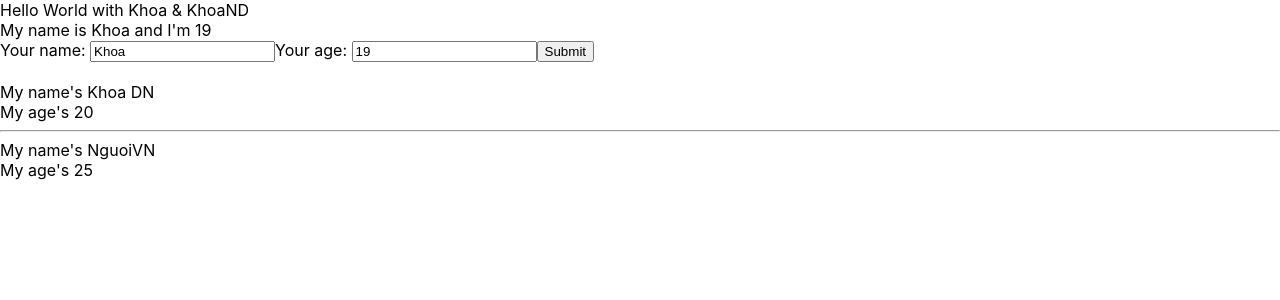
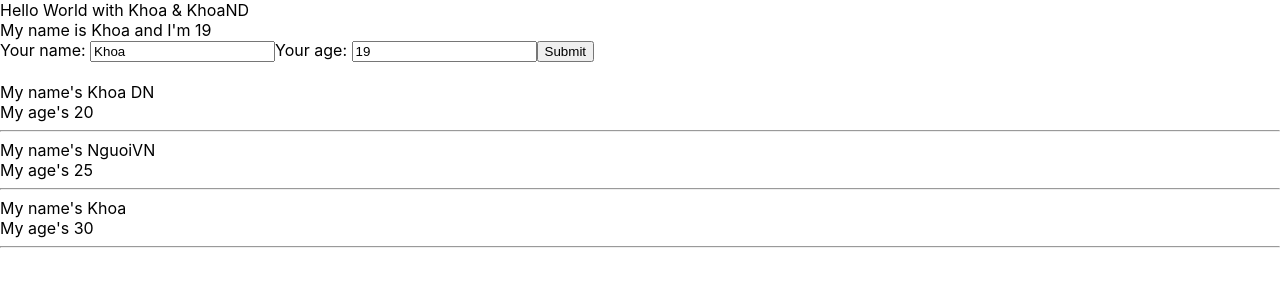
Before and after one commit to Khoa-Dam/my-react-app, a React (Create React App) app: page / in a window 1280 px wide. Shown: the top 300 px of the page. Built offline with nearby package versions, Linux system fonts and the light colour scheme.

Commit message:
Outputting list

```diff
--- a/src/components/DisplayInfor.js
+++ b/src/components/DisplayInfor.js
@@ -1,16 +1,23 @@
 import React from "react";
 
 class DisplayInfor extends React.Component {
-  render(){
+  render() {
     // destructoring array/object
-    const {age, name} = this.props; // object
+    const { listUsers } = this.props; // object
     //props => viết tắt properties
     return (
       <div>
-        <div>My name's {name}</div>
-        <div>My age's {age}</div>
+        {listUsers.map((user) => {
+          return (
+            <div key={user.id}>
+              <div>My name's {user.name} </div>
+              <div>My age's {user.age}</div>
+              <hr />
+            </div>
+          )
+        })}
       </div>
-    )
+    );
   }
 }
 
--- a/src/components/MyComponent.js
+++ b/src/components/MyComponent.js
@@ -1,20 +1,25 @@
 // class component
 // function component
 
-import React from 'react';
-import UserInfor from "./UserInfor.js"
-import DisplayInfor from './DisplayInfor.js';
+import React from "react";
+import UserInfor from "./UserInfor.js";
+import DisplayInfor from "./DisplayInfor.js";
 class MyComponent extends React.Component {
+  state = {
+    listUsers: [
+      { id: 1, name: "Khoa DN", age: "20" },
+      { id: 2, name: "NguoiVN", age: "25" },
+      { id: 3, name: "Khoa", age: "30" },
+    ],
+  };
   //JSX
-  render(){
-    const myInfor = ['ab', 'c', 'c'];
+  render() {
+    // DRY: don't repeat youself
     return (
       <div>
-        <UserInfor/>
+        <UserInfor />
         <br></br>
-        <DisplayInfor name="Khoa DN" age ="20"/>
-        <hr></hr>
-        <DisplayInfor name="NguoiVN" age ={25} myInfor = {myInfor}/>
+        <DisplayInfor listUsers={this.state.listUsers} />
       </div>
     );
   }
```
